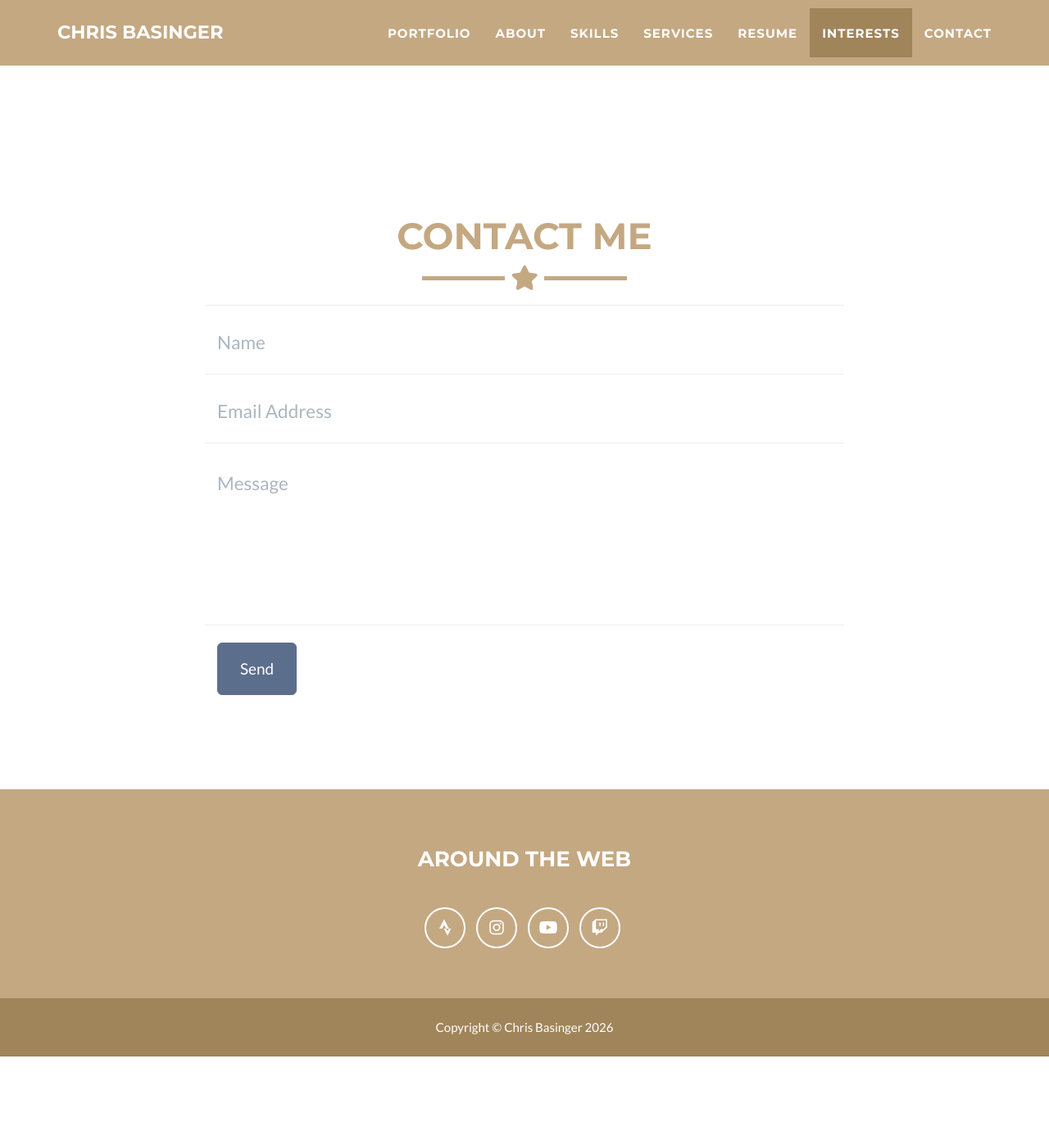
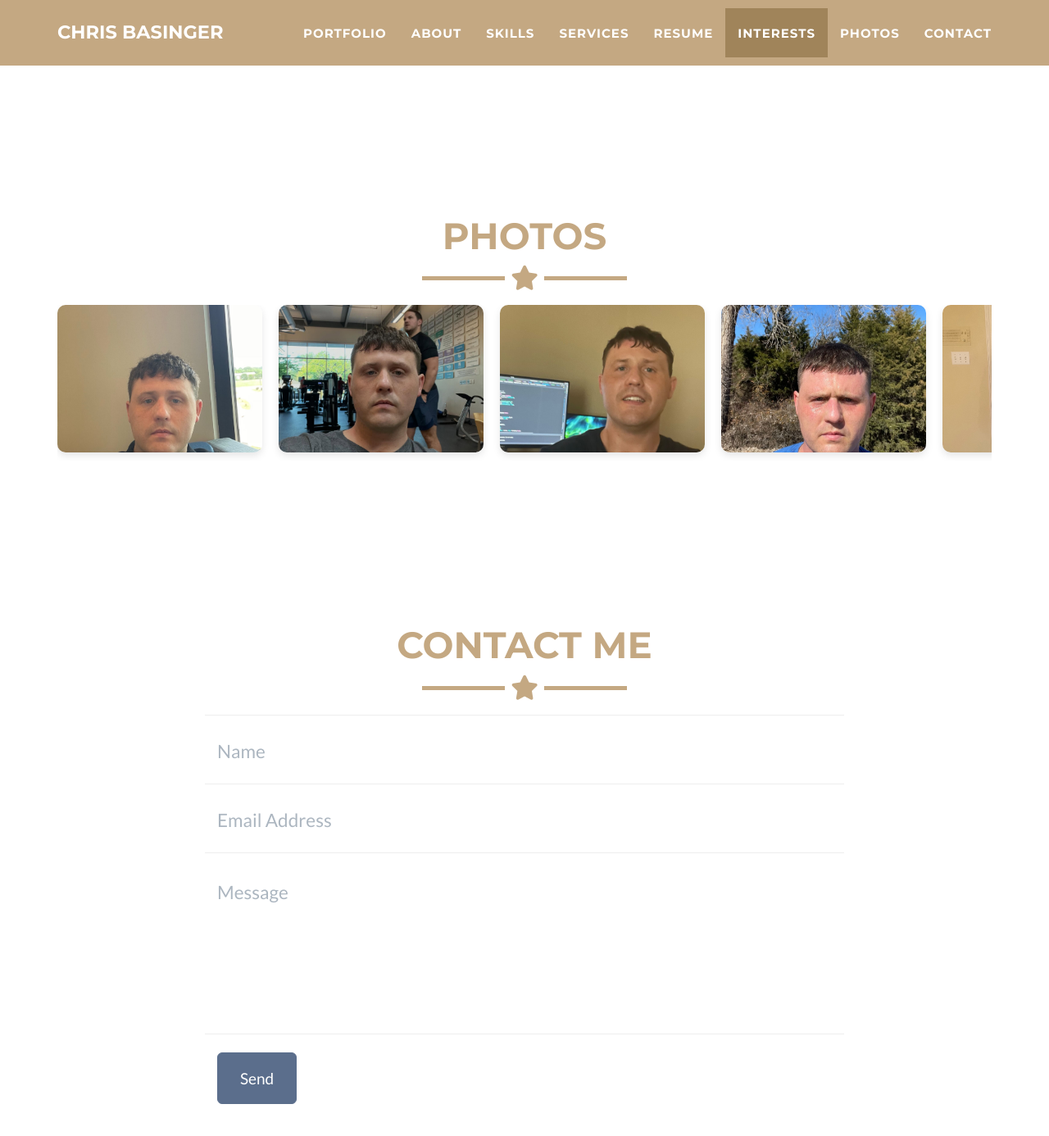
Before and after one commit to zerochancelabs/zerochancelabs.github.io, a Jekyll site: the page built from _posts/2014-07-18-project-1.markdown, in a window 1280 px wide and 1400 px high, scrolled down 4847 px. Shown: the top 1386 px of the window at 82% size. Built offline with Jekyll 4.4.1, drawn with Linux system fonts in a browser that asks for light colours; before the commit the page ends 6136 px from its top, so only the background shows below that.

Commit message:
add photos section

```diff
--- a/_config.yml
+++ b/_config.yml
@@ -1,7 +1,8 @@
 # Site settings
 title: Chris Basinger
 email: evilthreads666@atomicmail.io
-url: https://github.com/jeromelachaud/freelancer-theme
+url: https://zerochancelabs.github.io
+baseurl: ""
 description: "My name is Chris Basinger and I am an Android developer who lives in Rockwall, Texas."
 keywords: "kotlin,ktor,android developer,android development,exposed,coroutines,java"
 skills: "Android Developer"
@@ -51,6 +52,15 @@ social:
   - title: twitch
     url: https://www.twitch.tv/zerochancelabs
 
+photo:
+  - src: /img/photos/1.jpg
+  - src: /img/photos/2.jpg
+  - src: /img/photos/3.jpg
+  - src: /img/photos/4.jpg
+  - src: /img/photos/6.jpg
+  - src: /img/photos/7.jpg
+  - src: /img/photos/8.jpg
+
 # Postal address (add as many lines as necessary)
 #address:
 #  - line: Zero Chance Labs
--- a/_includes/nav.html
+++ b/_includes/nav.html
@@ -37,6 +37,9 @@
           <a href="#interests">Interests</a>
         </li>
         <li class="page-scroll">
+          <a href="#photos">Photos</a>
+        </li>
+        <li class="page-scroll">
           <a href="#contact">Contact</a>
         </li>
       </ul>
--- /dev/null
+++ b/_includes/photos.html
@@ -0,0 +1,15 @@
+<section class="page-section" id="photos">
+  <div class="container">
+    <div class="text-center">
+      <h2 class="section-heading text-uppercase">Photos</h2>
+      <hr class="star-primary">
+    </div>
+    <div class="photo-strip">
+      {% for photo in site.photo %}
+      <div class="photo-card">
+        <img src="{{ site.baseurl }}{{ photo.src }}" alt="">
+      </div>
+      {% endfor %}
+    </div>
+  </div>
+</section>
--- a/_layouts/default.html
+++ b/_layouts/default.html
@@ -11,7 +11,7 @@
   {% include services.html %}
   {% include resume.html %}
   {% include interests.html %}
-
+  {% include photos.html %}
   {% if site.contact == "static" %}
   {% include contact_static.html %}
   {% elsif site.contact == "disqus" %}
```
Also changed, not shown: _includes/css/main.css (+21 -0 lines), img/photos/1.jpg (added), img/photos/2.jpg (added), img/photos/3.jpg (added), img/photos/4.jpg (added), img/photos/6.jpg (added), img/photos/7.jpg (added), img/photos/8.jpg (added).
